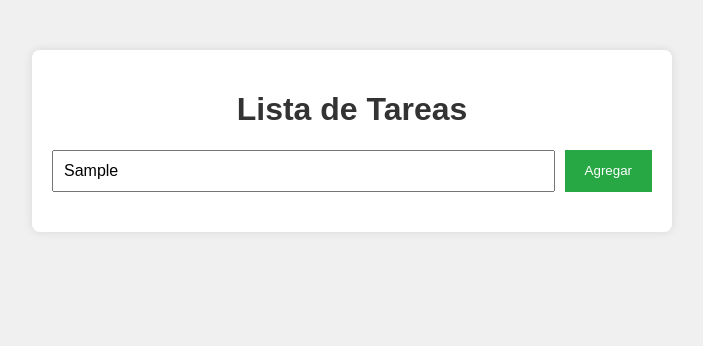
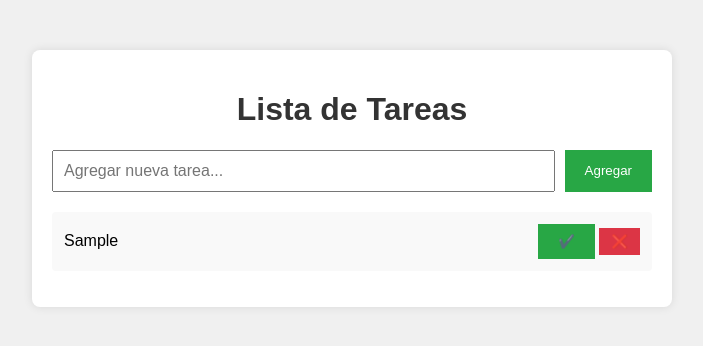
Before and after one commit to Eerie14/Myfirstrepo, a plain HTML site: page proiectus/Tarea.html in a window 1280 px wide. Both pictures are taken after typing "Sample" into the empty fields and a click on the button "Agregar". Shown: the whole page, without its empty margins (288-991 px from the left). Drawn offline with nearby package versions, Linux system fonts and the light colour scheme.

Commit message:
script de js

```diff
--- a/proiectus/Tarea.html
+++ b/proiectus/Tarea.html
@@ -20,6 +20,6 @@
         <ul id="taskList"></ul>
     </div>
 
-    <script src="script.js"></script>
+    <script src="Tarea.js"></script>
 </body>
 </html>
--- /dev/null
+++ b/proiectus/Tarea.js
@@ -0,0 +1,32 @@
+$(document).ready(function() {
+
+    // Agregar tarea
+    $('#addTaskBtn').click(function() {
+        let taskText = $('#taskInput').val().trim();
+
+        if (taskText !== '') {
+            let taskItem = `
+                <li>
+                    <span class="task">${taskText}</span>
+                    <div>
+                        <button class="complete-btn">✔️</button>
+                        <button class="delete-btn">❌</button>
+                    </div>
+                </li>`;
+
+            $('#taskList').append(taskItem);
+            $('#taskInput').val('');  // Limpiar campo
+        }
+    });
+
+    // Marcar como completada
+    $(document).on('click', '.complete-btn', function() {
+        $(this).closest('li').find('.task').toggleClass('completed');
+    });
+
+    // Eliminar tarea
+    $(document).on('click', '.delete-btn', function() {
+        $(this).closest('li').remove();
+    });
+
+});
```
